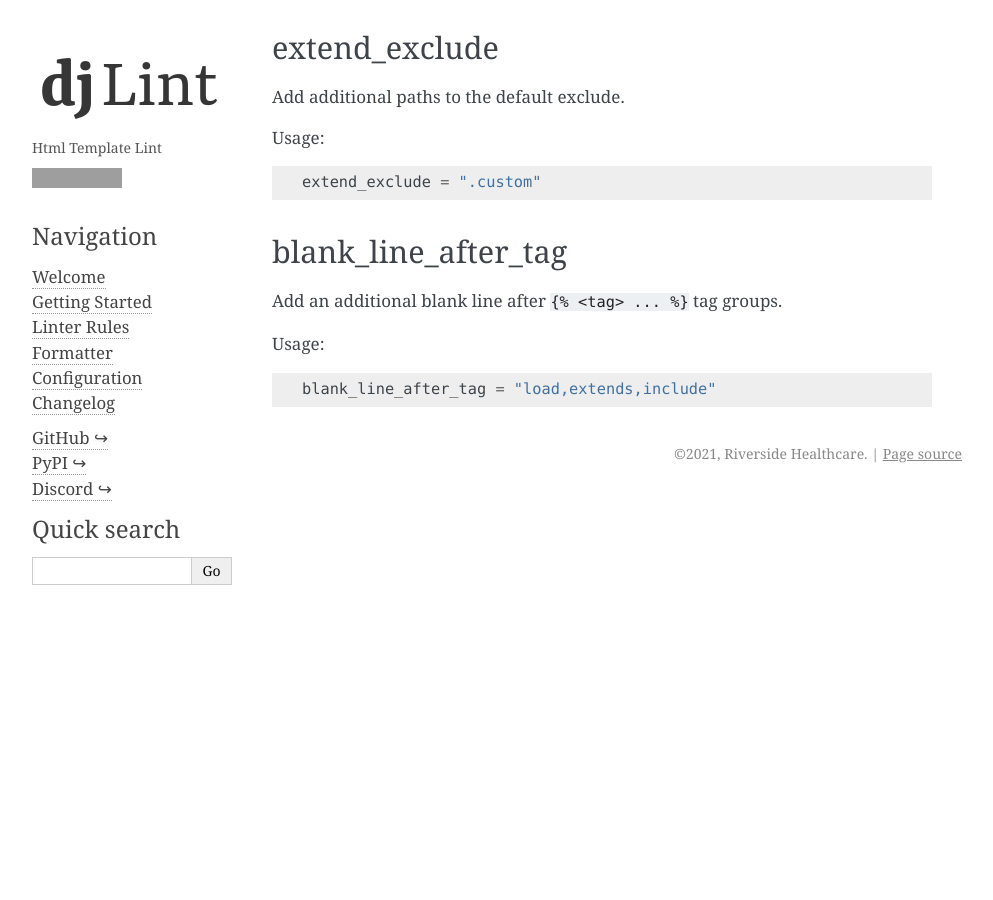
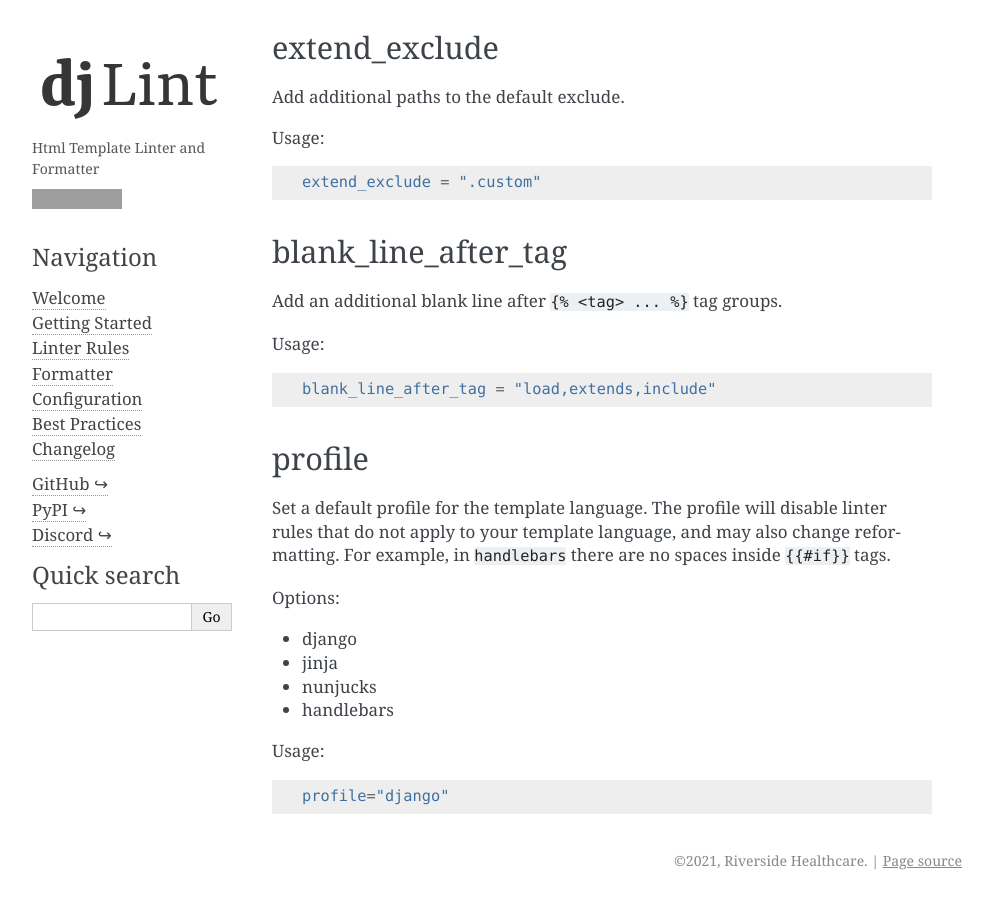
Before and after one commit to djlint/djLint, a Sphinx documentation site: the page built from docs/djlint/configuration.rst, in a window 1280 px wide and 900 px high, scrolled down 1250 px. Shown: the whole window, without its empty margins (148-1141 px from the left). Built offline with Sphinx 7.4.7, drawn with Linux system fonts in a browser that asks for light colours; some of the changed text lies outside the part shown; grey boxes are pictures that could not be loaded.

Commit message:
closes #30, closes #28

```diff
--- a/docs/conf.py
+++ b/docs/conf.py
@@ -12,7 +12,7 @@
 project = "djlint"
 copyright = "2021, Riverside Healthcare"
 author = "Christopher Pickering"
-release = "0.4.4"
+release = "0.4.5"
 version = release
 
 # -- General configuration ---------------------------------------------------
@@ -38,7 +38,7 @@
 
 html_theme_options = {
     "show_related": False,
-    "description": "Html Template Lint",
+    "description": "Html Template Linter and Formatter",
     "github_button": True,
     "github_user": "Riverside-Healthcare",
     "github_repo": "djlint",
--- a/docs/djlint/changelog.rst
+++ b/docs/djlint/changelog.rst
@@ -1,5 +1,11 @@
 Changelog
 =========
+
+0.4.5
+-----
+- Added best practices to docs
+- Add ``--profile`` option to set default linter/formatter rules
+- Added linter rules for jinja url patterns
 
 0.4.4
 -----
--- a/docs/djlint/configuration.rst
+++ b/docs/djlint/configuration.rst
@@ -3,7 +3,7 @@
 
 Configuration is done through your projects `pyproject.toml` file. Command line args will always override any settings in `pyproject.toml`.
 
-.. code:: toml
+.. code:: ini
 
    [tool.djlint]
    <config options>
@@ -15,7 +15,7 @@
 
 Usage:
 
-.. code:: toml
+.. code:: ini
 
    ignore = "W013"
 
@@ -26,7 +26,7 @@
 
 Usage:
 
-.. code:: toml
+.. code:: ini
 
    extension = "html.dj"
 
@@ -37,7 +37,7 @@
 
 Usage:
 
-.. code:: toml
+.. code:: ini
 
    custom_blocks = "toc,example"
 
@@ -48,7 +48,7 @@
 
 Usage:
 
-.. code:: toml
+.. code:: ini
 
    indent = 3 # change indentation level
 
@@ -59,7 +59,7 @@
 
 Usage:
 
-.. code:: toml
+.. code:: ini
 
    exclude = ".venv,venv,.tox,.eggs,..."
 
@@ -71,7 +71,7 @@
 
 Usage:
 
-.. code:: toml
+.. code:: ini
 
    extend_exclude = ".custom"
 
@@ -82,6 +82,24 @@
 
 Usage:
 
-.. code:: toml
+.. code:: ini
 
    blank_line_after_tag = "load,extends,include"
+
+profile
+-------
+
+Set a default profile for the template language. The profile will disable linter rules that do not apply to your template language, and may also change reformatting. For example, in ``handlebars`` there are no spaces inside ``{{#if}}`` tags.
+
+Options:
+
+- django
+- jinja
+- nunjucks
+- handlebars
+
+Usage:
+
+.. code:: ini
+
+   profile="django"
--- a/docs/djlint/usage.rst
+++ b/docs/djlint/usage.rst
@@ -62,5 +62,7 @@
       --reformat            Reformat the file(s).
       --check               Check formatting on the file(s).
       --quiet               Do not print diff when reformatting.
+      --profile             Enable defaults by template language.
+                            ops: django, jinja, nunjucks, handlebars
       -h, --help            Show this message and exit.
       --version             Get djLint version
--- a/docs/index.rst
+++ b/docs/index.rst
@@ -15,6 +15,7 @@
    djlint/rules
    djlint/formatter
    djlint/configuration
+   djlint/best_practices
    djlint/changelog
 
 .. toctree::
--- a/pyproject.toml
+++ b/pyproject.toml
@@ -7,7 +7,7 @@
 
 [tool.poetry]
 name="djlint"
-version="0.4.4"
+version="0.4.5"
 description="HTML Template Linter and Formatter"
 license="GPL-3.0-or-later"
 authors=["Christopher Pickering <cpickering@rhc.net>"]
```
Also changed, not shown: other parts of docs/djlint/usage.rst (+1 -1 lines), docs/djlint/best_practices.rst (added, +21 -0 lines), docs/djlint/rules.rst (+57 -49 lines), src/djlint/__init__.py (+12 -1 lines), src/djlint/rules.yaml (+36 -26 lines), 8 other files.
